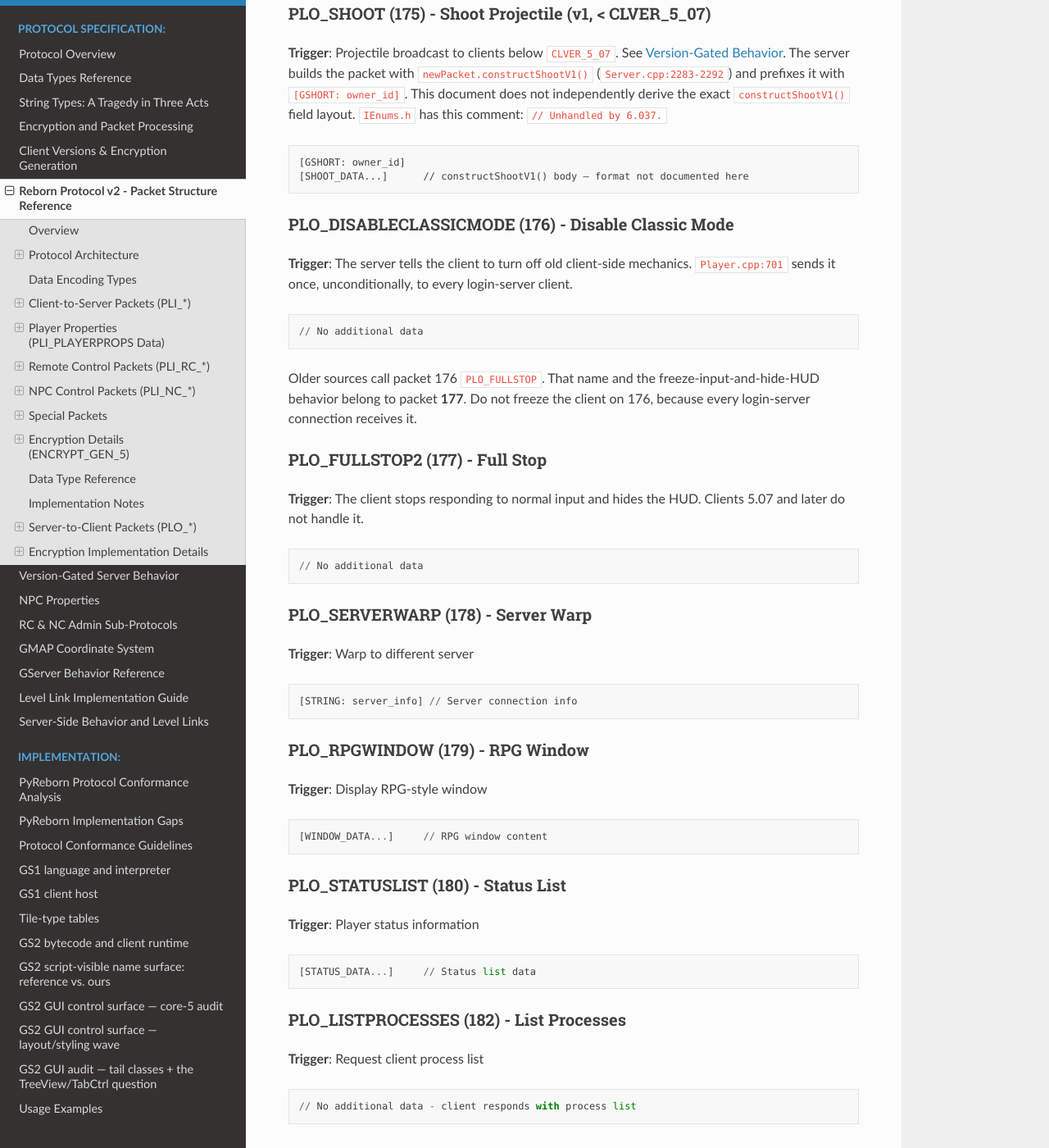
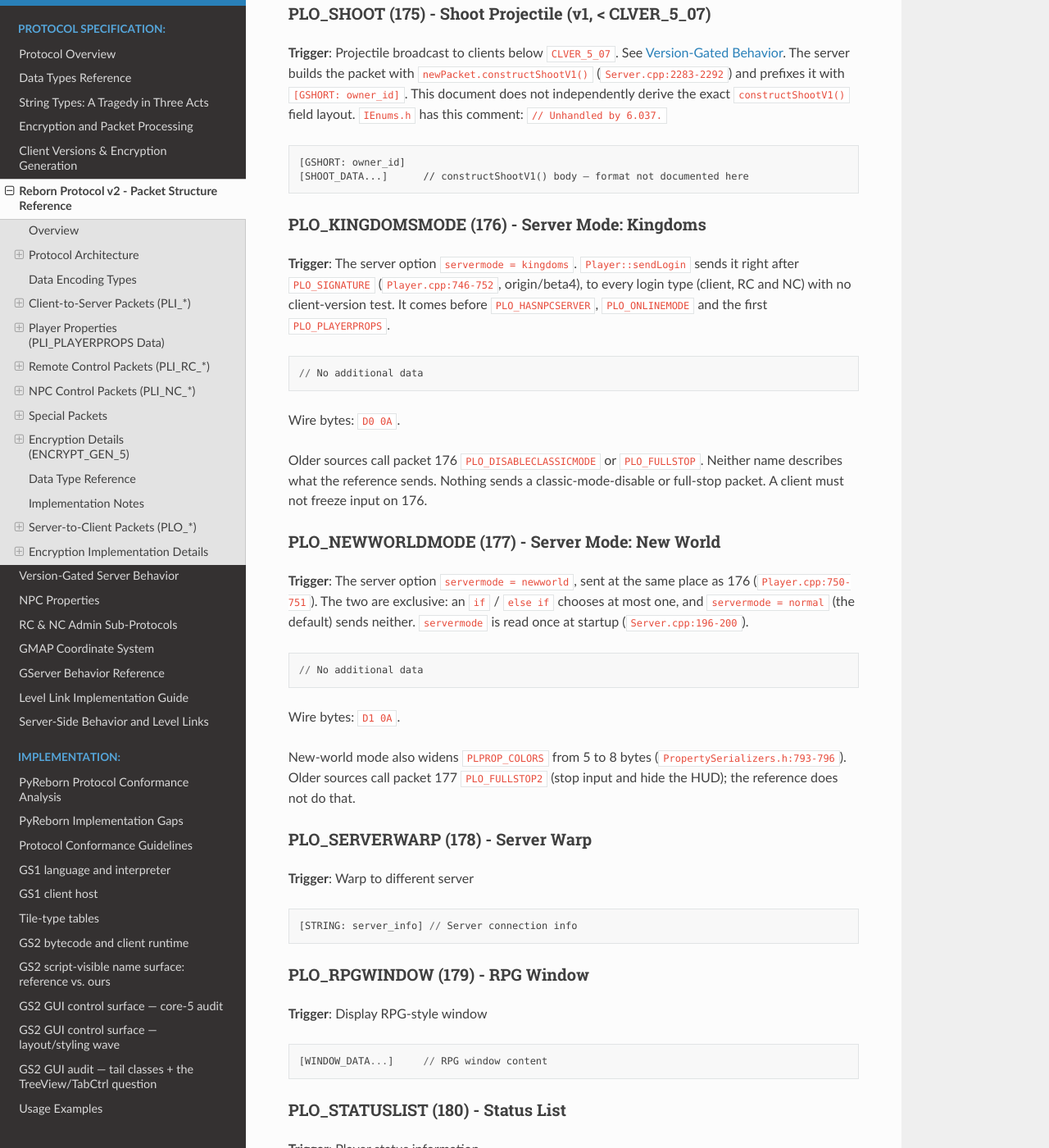
Before and after one commit to hosler/reborn-protocol-docs, a Sphinx documentation site: the page built from docs/protocol/packet-structures.md, in a window 1280 px wide and 1400 px high, scrolled down 41957 px. Shown: the whole window at 82% size. Built offline with Sphinx 7.4.7 and the Read the Docs theme 3.1.0, drawn with Linux system fonts in a browser that asks for light colours.

Commit message:
Packets 176 and 177 are the kingdoms and new-world mode announcements
The server sends one of them at login, only under the matching
`servermode`. New-world mode also widens the COLORS prop to 8 bytes.

Co-Authored-By: Claude <noreply@anthropic.com>

````diff
--- a/docs/protocol/packet-structures.md
+++ b/docs/protocol/packet-structures.md
@@ -1672,23 +1672,33 @@ this comment: `// Unhandled by 6.037.`
 [SHOOT_DATA...]      // constructShootV1() body — format not documented here
 ```
 
-### PLO_DISABLECLASSICMODE (176) - Disable Classic Mode
-**Trigger**: The server tells the client to turn off old client-side mechanics.
-`Player.cpp:701` sends it once, unconditionally, to every login-server client.
+### PLO_KINGDOMSMODE (176) - Server Mode: Kingdoms
+**Trigger**: The server option `servermode = kingdoms`. `Player::sendLogin`
+sends it right after `PLO_SIGNATURE` (`Player.cpp:746-752`, origin/beta4), to
+every login type (client, RC and NC) with no client-version test. It comes
+before `PLO_HASNPCSERVER`, `PLO_ONLINEMODE` and the first `PLO_PLAYERPROPS`.
 ```
 // No additional data
 ```
-
-Older sources call packet 176 `PLO_FULLSTOP`. That name and the
-freeze-input-and-hide-HUD behavior belong to packet **177**. Do not freeze the
-client on 176, because every login-server connection receives it.
-
-### PLO_FULLSTOP2 (177) - Full Stop
-**Trigger**: The client stops responding to normal input and hides the HUD.
-Clients 5.07 and later do not handle it.
+Wire bytes: `D0 0A`.
+
+Older sources call packet 176 `PLO_DISABLECLASSICMODE` or `PLO_FULLSTOP`.
+Neither name describes what the reference sends. Nothing sends a
+classic-mode-disable or full-stop packet. A client must not freeze input on 176.
+
+### PLO_NEWWORLDMODE (177) - Server Mode: New World
+**Trigger**: The server option `servermode = newworld`, sent at the same place
+as 176 (`Player.cpp:750-751`). The two are exclusive: an `if` / `else if`
+chooses at most one, and `servermode = normal` (the default) sends neither.
+`servermode` is read once at startup (`Server.cpp:196-200`).
 ```
 // No additional data
 ```
+Wire bytes: `D1 0A`.
+
+New-world mode also widens `PLPROP_COLORS` from 5 to 8 bytes
+(`PropertySerializers.h:793-796`). Older sources call packet 177
+`PLO_FULLSTOP2` (stop input and hide the HUD); the reference does not do that.
 
 ### PLO_SERVERWARP (178) - Server Warp
 **Trigger**: Warp to different server
````
